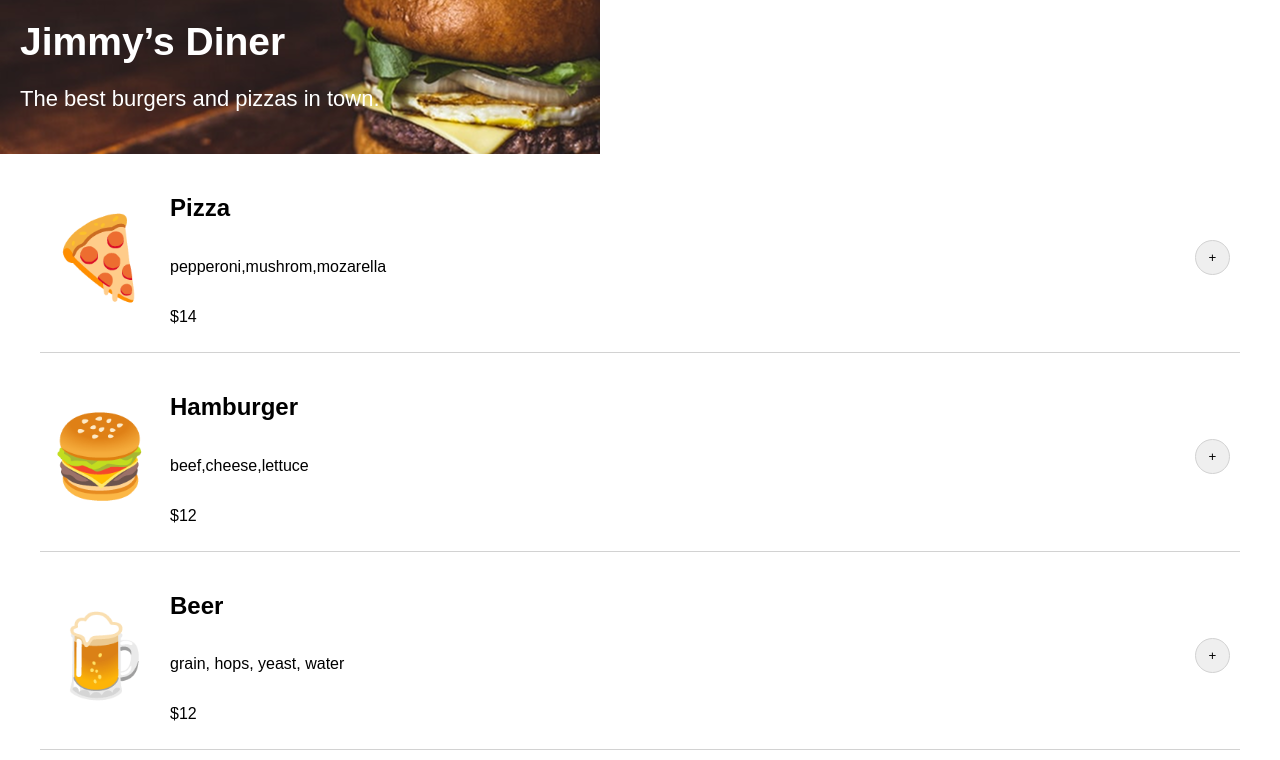
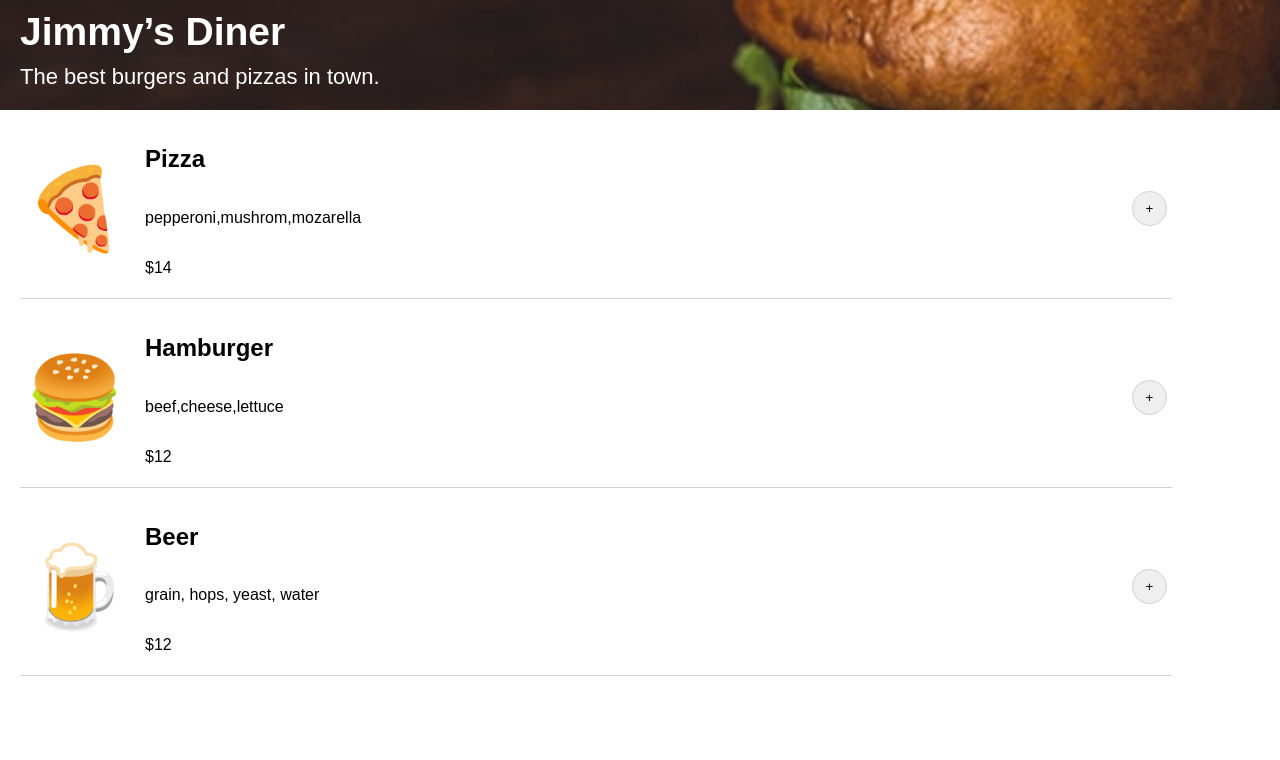
Before and after one commit to Eghan-codes/Restaurant-app, a website built with Vite: page index.html in a window 1280 px wide. Built offline with nearby package versions, Linux system fonts and the light colour scheme; a web font is replaced by a local one.

Commit message:
initial commit

```diff
--- a/index.css
+++ b/index.css
@@ -10,24 +10,32 @@ body{
 
 h1{
     margin: 0;
-    font-size: 39px;
+    font-size: 2.438rem;
 }
 
 header p{
-    font-size: 22px;
+    margin: 10px 0;
+    font-size: 1.375rem;
 }
 
 header{
     background-image: url(ferks-unsplash\ 1.png);
+    background-size: cover;
     background-repeat: no-repeat;
     color: #fff;
-    padding: 20px;
+    padding:10px;
+}
+
+header div{
+    margin:0 10px;
 }
 
 .card-item{
-    margin: 10px 40px;
-    padding: 10px;
+    width: 90%;
+    margin: 0.625em 1.25em;
+    padding: 0.3125em;
     display: flex;
+    justify-content: space-between;
     align-items: center;
     border-bottom: 1px solid #d2d2d2;
 }
@@ -36,13 +44,12 @@ header{
     display: flex;
     flex-direction: column;
     flex-wrap: wrap;
-    width: 40%;
 
 }
 
 .card-item span{
     width: 100px;
-    font-size: 80px;
+    font-size: 5rem;
     margin-right: 20px;
 }
 
--- a/index.html
+++ b/index.html
@@ -11,8 +11,11 @@
 </head>
 <body>
     <header>
-        <h1>Jimmy’s Diner</h1>
-        <p>The best burgers and pizzas in town.</p>
+        <div>
+            <h1>Jimmy’s Diner</h1>
+            <p>The best burgers and pizzas in town.</p>
+
+        </div>
     </header>
 
     <div class="container" id="container">
--- a/index.js
+++ b/index.js
@@ -26,6 +26,7 @@ function displayItems(){
 }
 displayItems()
 
+// Events in the document
 document.addEventListener('click', function(e){
     if(e.target.dataset.item){
         handleAddItem(e.target.dataset.item)
@@ -36,6 +37,7 @@ document.addEventListener('click', function(e){
     }
 })
 
+// This function adds an item, performs calculation and displays the items
 function handleAddItem(itemId){
     let html = ``
     arrOfOrders.push(menuArray[itemId])
@@ -60,6 +62,7 @@ function handleAddItem(itemId){
     orderTotal.innerHTML = `<p>Total Price: $${totalPrice}</p>`
 }
 
+// This function removes items from an array
 function handleRemoveItem(itemId){
     arrOfOrders.pop(itemId)
     console.log(arrOfOrders)
```
